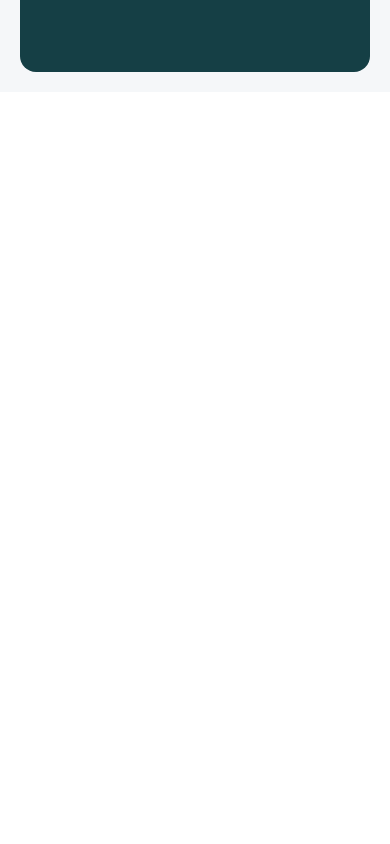
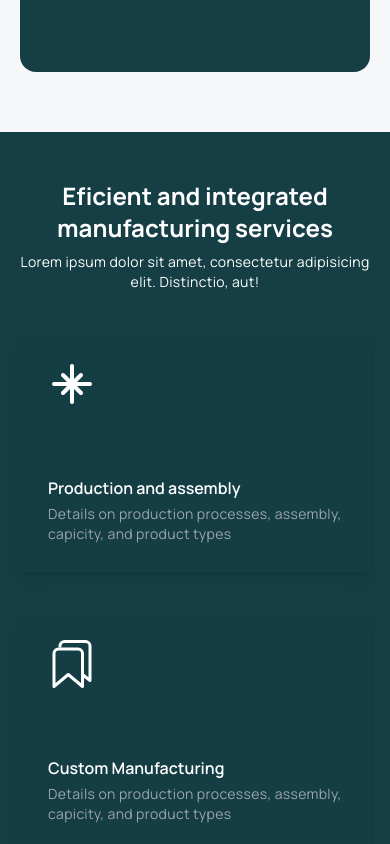
Before and after one commit to rundweb/rundmost, a React (Vite) app: page / in a window 390 px wide. Shown: the part 700-1544 px from the top of the page. Before the commit the page ends 844 px from the top, so only its background shows below. Built offline with nearby package versions, Linux system fonts and the light colour scheme.

Commit message:
service mobile done

```diff
--- a/src/App.jsx
+++ b/src/App.jsx
@@ -1,6 +1,7 @@
 import HomeComponents from "./components/HomeComponents"
 import HomeSwiperComponents from "./components/HomeSwiperComponents"
 import NavbarComponents from "./components/NavbarComponents"
+import ServiceComponents from "./components/ServiceComponents"
 
 
 const App = () => {
@@ -9,6 +10,7 @@ const App = () => {
       <NavbarComponents/>
       <HomeComponents/>
       <HomeSwiperComponents/>
+      <ServiceComponents/>
     </div>
   )
 }
--- /dev/null
+++ b/src/components/ServiceComponents.jsx
@@ -0,0 +1,73 @@
+import { TbNorthStar } from "react-icons/tb";
+import { IoBookmarksOutline } from "react-icons/io5";
+import { SlSettings } from "react-icons/sl";
+import { LuShieldHalf } from "react-icons/lu";
+import { BsBox } from "react-icons/bs";
+import { BsClipboardData } from "react-icons/bs";
+const ServiceComponents = () => {
+  const service = [
+    {
+      icon: TbNorthStar,
+      title: "Production and assembly",
+      text: "Details on production processes, assembly, capicity, and product types",
+    },
+    {
+      icon: IoBookmarksOutline,
+      title: "Custom Manufacturing",
+      text: "Details on production processes, assembly, capicity, and product types",
+    },
+    {
+      icon: SlSettings,
+      title: "Quality Control",
+      text: "Details on production processes, assembly, capicity, and product types",
+    },
+    {
+      icon: LuShieldHalf,
+      title: "Technology and inovation",
+      text: "Details on production processes, assembly, capicity, and product types",
+    },
+    {
+      icon: BsBox,
+      title: "Packaging and logistics",
+      text: "Details on production processes, assembly, capicity, and product types",
+    },
+    {
+      icon: BsClipboardData,
+      title: "consulting market research",
+      text: "Details on production processes, assembly, capicity, and product types",
+    },
+  ];
+  return (
+    <div className="bg-black-secondary mt-5">
+      <div className="px-5 max-w-7xl gap-10 m-auto py-12 flex flex-col items-center w-full">
+        <div className="flex flex-col gap-2 text-center">
+          <h1 className="text-white font-bold text-2xl">
+            Eficient and integrated manufacturing services
+          </h1>
+          <p className="text-white tracking-wide font-normal text-sm">
+            Lorem ipsum dolor sit amet, consectetur adipisicing elit.
+            Distinctio, aut!
+          </p>
+        </div>
+        <div className="flex flex-col gap-10 justify-between  w-full">
+          {service.map((item) => (
+            <div
+              key={item.title}
+              className="bg-service shadow-lg  w-full p-7 h-60  flex flex-col justify-between"
+            >
+              <item.icon className="text-white text-5xl" />
+              <div className="flex flex-col gap-1">
+                <h1 className="text-white font-semibold">{item.title}</h1>
+                <p className="text-sm text-gray-400 tracking-wide">
+                  {item.text}
+                </p>
+              </div>
+            </div>
+          ))}
+        </div>
+      </div>
+    </div>
+  );
+};
+
+export default ServiceComponents;
--- a/tailwind.config.js
+++ b/tailwind.config.js
@@ -9,7 +9,8 @@ export default {
         "yellow-light": "#E2FFC8",
         "gray-primary": "#777C90",
         "white-bg": "#F5F7F9",
-        "green-primary":"#19A580"
+        "green-primary":"#19A580",
+        "service":"#143E44"
       },
       backgroundImage: {
         'home': "url('/src/assets/images/hombg.jpg')",
```
